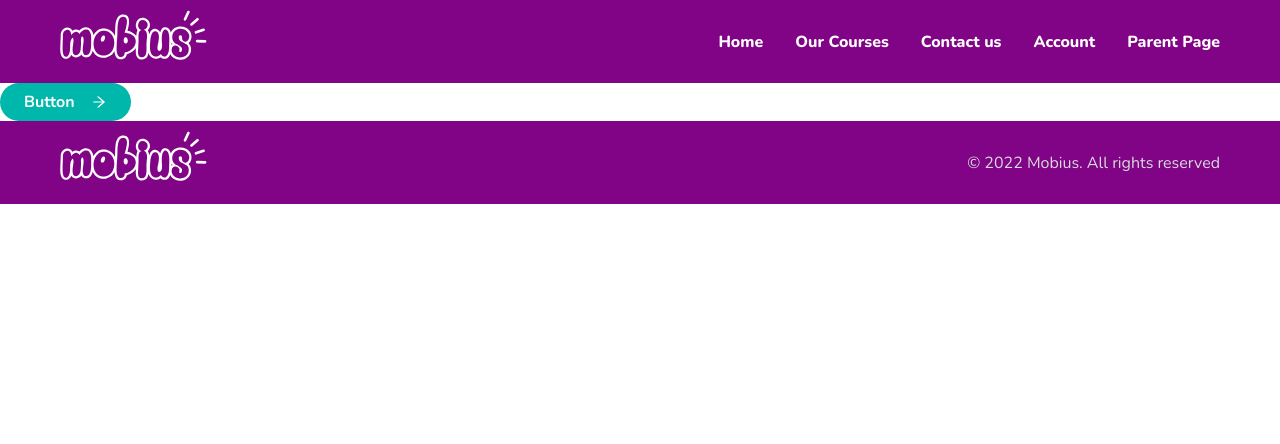
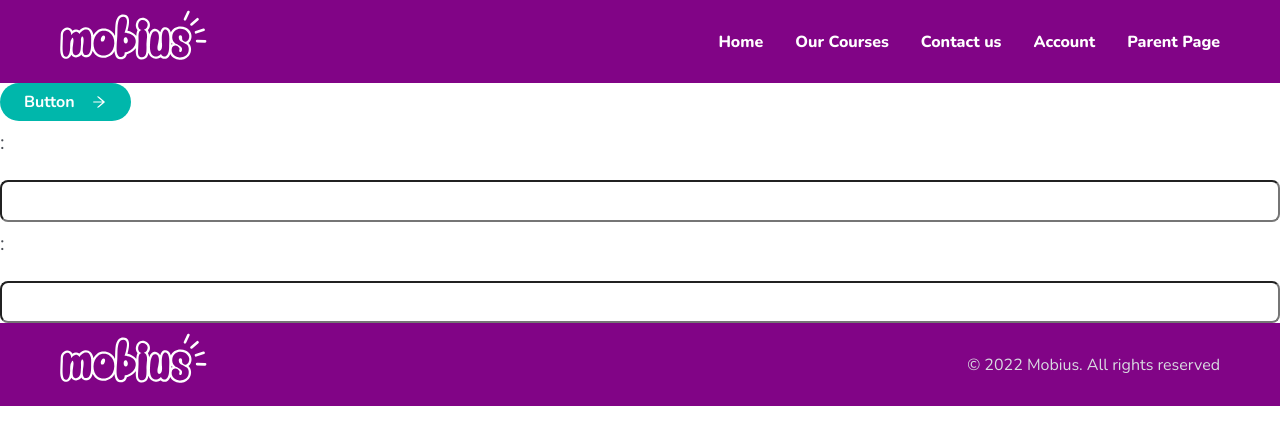
Before and after one commit to Mobius-Org/frontend, a React (Create React App) app: page /signup in a window 1280 px wide. Shown: the top 444 px of the page. Built offline with nearby package versions, Linux system fonts and the light colour scheme.

Commit message:
dev:added inputField component

```diff
--- a/src/App.js
+++ b/src/App.js
@@ -3,6 +3,7 @@ import Button from "./component/button";
 import { colors } from "./colors";
 import Nav from "./component/Navbar";
 import Footer from "./component/footer";
+import InputField from "./component/inputfield";
 
 function App() {
   return (
@@ -14,6 +15,8 @@ function App() {
         filled={false}
         dir={"right"}
       />
+      <InputField type={"password"} />
+      <InputField type={"text"} />
       <Footer />
     </div>
   );
--- a/src/component/Navbar/style.js
+++ b/src/component/Navbar/style.js
@@ -28,9 +28,16 @@ export const NavWrapper = styled.header`
 export const Logo = styled.a`
   width: 150px;
   height: 63px;
+  transition: all 0.3s ease-in-out;
+  @media (max-width: 768px) {
+    width: 100px;
+    height: 50px;
+    transition: all 0.3s ease-in-out;
+  }
   & > img {
     width: 100%;
     height: 100%;
+    transition: all 0.3s ease-in-out;
   }
 `;
 export const Hamburger = styled.div`
@@ -51,6 +58,7 @@ export const Hamburger = styled.div`
     width: 30px;
     height: 4px;
     display: flex;
+    border-radius: 5px;
     transition: all 0.3s ease-in-out;
   }
   ${({ isOpen }) =>
--- a/src/component/footer/style.js
+++ b/src/component/footer/style.js
@@ -32,8 +32,15 @@ export const FooterContainer = styled.div`
 export const Logo = styled.a`
   width: 150px;
   height: 63px;
+  transition: all 0.3s ease-in-out;
+  @media (max-width: 768px) {
+    width: 100px;
+    height: 50px;
+    transition: all 0.3s ease-in-out;
+  }
   & > img {
     width: 100%;
     height: 100%;
+    transition: all 0.3s ease-in-out;
   }
 `;
--- /dev/null
+++ b/src/component/inputfield/index.js
@@ -0,0 +1,115 @@
+import React, { useEffect, useRef, useState } from "react";
+import styled from "styled-components";
+
+const InputField = ({ type, placeholder, label }) => {
+  const USER_REGEX = /^[A-z][A-z0-9-_]{3,23}$/;
+  const PWD_REGEX = /^(?=.*[a-z])(?=.*[A-Z])(?=.*[0-9])(?=.*[!@#$%]).{8,24}$/;
+
+  const inputRef = useRef();
+  const errRef = useRef();
+
+  const [value, setValue] = useState("");
+  const [valid, setValid] = useState(null);
+  const [userFocus, setUserFocus] = useState(false);
+
+  const [errMsg, setErrMsg] = useState("");
+  const [success, setSuccess] = useState(false);
+
+  const handleChange = (e) => {
+    setValue(e.target.value);
+    if (type === "password") {
+      setValid(PWD_REGEX.test(e.target.value));
+    }
+    setValid(USER_REGEX.test(e.target.value));
+  };
+  useEffect(() => {
+    inputRef?.current?.focus();
+  }, []);
+
+  return (
+    <InputFieldWrapper>
+      <Label htmlFor={label}>{label}:</Label>
+      {type === "text" ? (
+        <Input
+          userFocus={userFocus}
+          type={type}
+          id={label}
+          placeholder={placeholder}
+          className={
+            valid === null ? null : valid === true ? "valid" : "invalid"
+          }
+          ref={inputRef}
+          autoComplete="off"
+          onChange={handleChange}
+          value={value}
+          required
+          aria-invalid={valid ? "false" : "true"}
+          aria-describedby="uidnote"
+          onFocus={() => setUserFocus(true)}
+          onBlur={() => {
+            if (value === "") {
+              setValid(null);
+            }
+            setUserFocus(false);
+          }}
+        />
+      ) : (
+        <Input
+          type={type}
+          ref={inputRef}
+          id={label}
+          onChange={handleChange}
+          value={value}
+          placeholder={placeholder}
+          required
+          aria-invalid={valid ? "false" : "true"}
+          aria-describedby="confirmnote"
+          onFocus={() => setUserFocus(true)}
+          onBlur={() => {
+            if (value === "") {
+              setValid(null);
+            }
+            setUserFocus(false);
+          }}
+        />
+      )}
+    </InputFieldWrapper>
+  );
+};
+
+export default InputField;
+
+const InputFieldWrapper = styled.div`
+  display: flex;
+  flex-direction: column;
+  align-items: flex-start;
+  gap: 1rem;
+`;
+
+const Label = styled.label`
+  font-family: Nunito;
+  font-style: Bold;
+  font-size: 20px;
+  line-height: 43px;
+  color: rgba(12, 18, 28, 0.75);
+`;
+const Input = styled.input`
+  font-family: "Nunito", sans-serif;
+  font-size: 22px;
+  padding: 0.25rem;
+  border-radius: 0.5rem;
+  width: 100%;
+
+  &.valid {
+    color: limegreen;
+    border: 1px solid limegreen !important;
+  }
+
+  &.invalid {
+    color: red;
+    border: 1px solid red !important;
+  }
+  &:focus {
+    outline: none;
+  }
+`;
```
Also changed, not shown: src/pages/signup/index.js (added, +7 -0 lines), src/component/inputfield/style.js (added).
